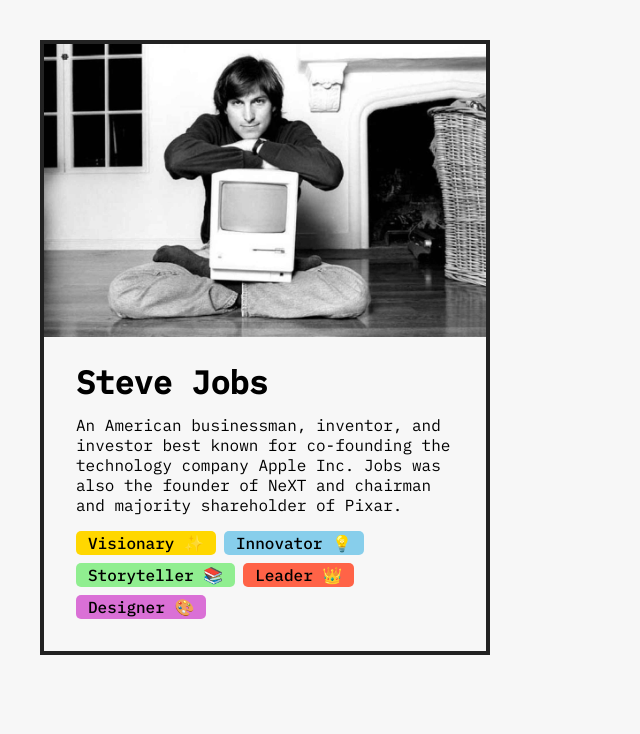
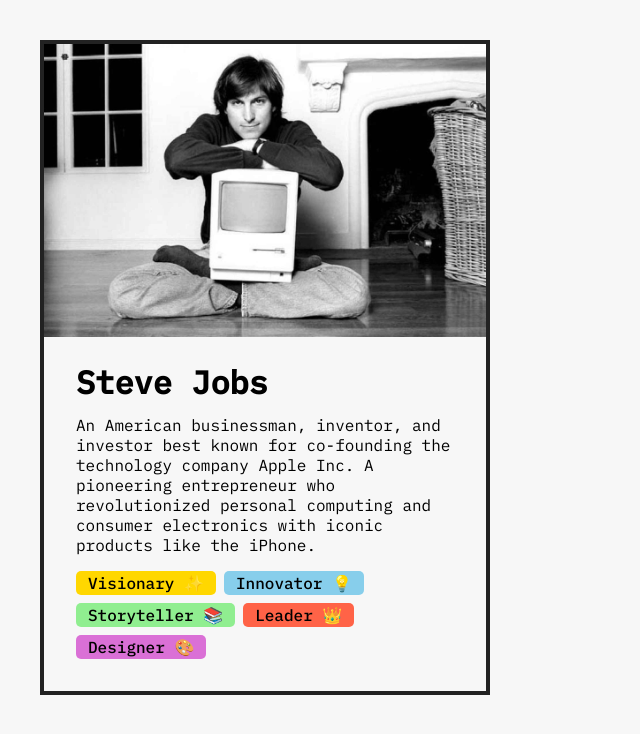
Before and after one commit to UsiTheStorm/dev-card, a React (Vite) app: page / in a window 1280 px wide. Shown: the top 734 px of the page, without its empty margins (0-640 px from the left). Built offline with nearby package versions, Linux system fonts and the light colour scheme.

Commit message:
Update info

```diff
--- a/src/App.jsx
+++ b/src/App.jsx
@@ -6,7 +6,7 @@
   link: '../steve.jpg',
   name: 'Steve Jobs',
   description:
-    'An American businessman, inventor, and investor best known for co-founding the technology company Apple Inc. Jobs was also the founder of NeXT and chairman and majority shareholder of Pixar.',
+    'An American businessman, inventor, and investor best known for co-founding the technology company Apple Inc. A pioneering entrepreneur who revolutionized personal computing and consumer electronics with iconic products like the iPhone.',
   skills: [
     { name: 'Visionary', emoji: '✨', color: '#FFD700' }, // Золотий
     { name: 'Innovator', emoji: '💡', color: '#87CEEB' }, // Небесно-блакитний
```
